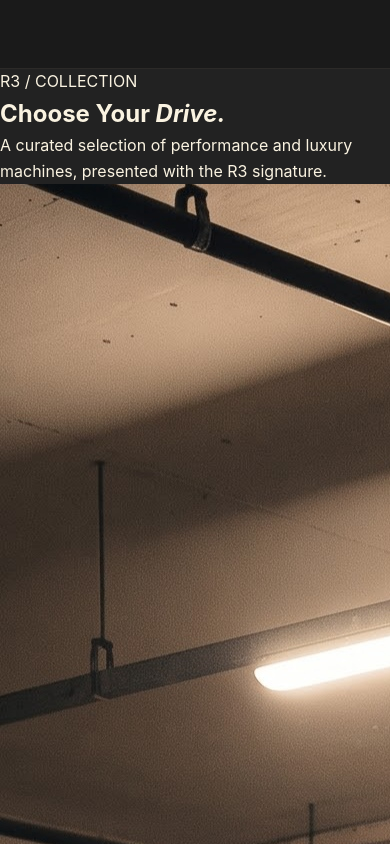
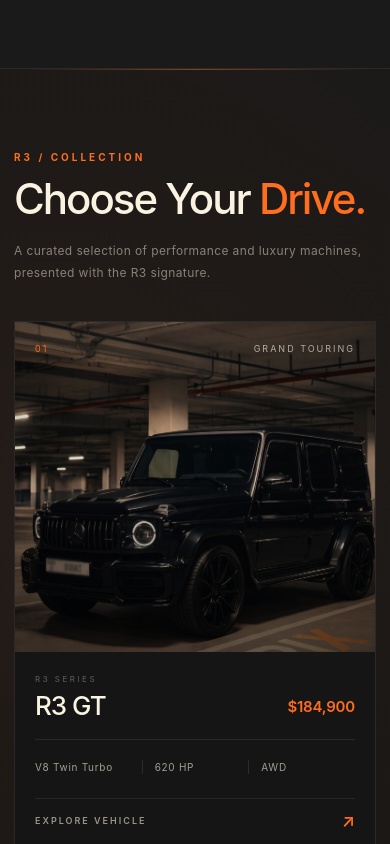
Before and after one commit to 7mud2007a/R3-car, a React app: page / in a window 390 px wide. Shown: the part 3040-3884 px from the top of the page. Built offline with nearby package versions, Linux system fonts and the light colour scheme; the HTML template or start-up script is replaced by a standard one.

Commit message:
Style luxury vehicle collection cards

```diff
--- a/src/components/CarGallery.css
+++ b/src/components/CarGallery.css
@@ -1,151 +1,298 @@
 .car-gallery {
-  --gallery-height: calc(100vh * var(--car-count));
   position: relative;
-  height: var(--gallery-height);
-  background: var(--color-dark, #222);
+  padding: clamp(90px, 10vw, 150px) 0;
+  background:
+    radial-gradient(circle at 15% 15%, rgba(255, 109, 31, 0.06), transparent 28%),
+    linear-gradient(180deg, #181818 0%, #101010 100%);
   color: var(--color-cream, #faf3e1);
-  overflow: clip;
+  overflow: hidden;
 }
 
-.car-gallery-sticky {
-  position: sticky;
+.car-gallery::before {
+  content: "";
+  position: absolute;
   top: 0;
-  height: 100vh;
-  width: 100%;
-  overflow: hidden;
-  display: flex;
-  align-items: center;
-  background:
-    radial-gradient(circle at 80% 50%, rgba(210, 105, 30, 0.08), transparent 30%),
-    #222;
+  left: 6vw;
+  right: 6vw;
+  height: 1px;
+  background: linear-gradient(90deg, transparent, rgba(255,109,31,.45), transparent);
 }
 
-.car-gallery-track {
-  display: flex;
-  align-items: center;
-  gap: 0;
-  height: 100%;
-  width: max-content;
-  will-change: transform;
-  padding: 0;
-  transition: transform 40ms linear;
+.car-gallery-shell {
+  width: min(1240px, calc(100% - 48px));
+  margin: 0 auto;
 }
 
-.car-gallery-card {
-  flex: 0 0 auto;
-  width: auto;
-  height: 100vh;
-  display: flex;
-  align-items: center;
-  justify-content: center;
-  border-right: 1px solid #000;
+.car-gallery-header {
+  display: grid;
+  grid-template-columns: minmax(0, 1fr) minmax(280px, 420px);
+  gap: 60px;
+  align-items: end;
+  margin-bottom: 54px;
 }
 
-.car-gallery-frame {
-  position: relative;
-  width: auto;
-  height: 100vh;
-  overflow: visible;
-  background: transparent;
-  isolation: isolate;
+.car-gallery-eyebrow {
+  display: block;
+  margin-bottom: 16px;
+  color: var(--color-orange, #ff6d1f);
+  font-family: var(--font-sans);
+  font-size: 10px;
+  font-weight: 700;
+  letter-spacing: 3px;
+  text-transform: uppercase;
 }
 
-.car-gallery-frame img {
-  width: auto;
-  height: 100%;
-  max-width: none;
-  display: block;
-  object-fit: contain;
-  object-position: center;
-  user-select: none;
-  -webkit-user-drag: none;
+.car-gallery-header h2 {
+  margin: 0;
+  font-family: var(--font-sans);
+  font-size: clamp(42px, 6vw, 82px);
+  font-weight: 500;
+  letter-spacing: -3px;
+  line-height: .88;
 }
 
-.car-gallery-shade {
+.car-gallery-header h2 em {
+  color: var(--color-orange, #ff6d1f);
+  font-style: normal;
+}
+
+.car-gallery-header p {
+  margin: 0 0 4px;
+  max-width: 390px;
+  color: rgba(250,243,225,.48);
+  font-family: var(--font-sans);
+  font-size: 12px;
+  line-height: 1.8;
+  letter-spacing: .4px;
+}
+
+.car-gallery-grid {
+  display: grid;
+  grid-template-columns: repeat(2, minmax(0, 1fr));
+  gap: 24px;
+}
+
+.car-card {
+  position: relative;
+  overflow: hidden;
+  background: #151515;
+  border: 1px solid rgba(250,243,225,.09);
+  transition:
+    transform .45s cubic-bezier(.22,.8,.2,1),
+    border-color .35s ease,
+    box-shadow .35s ease;
+}
+
+.car-card:nth-child(3n) {
+  grid-column: 1 / -1;
+}
+
+.car-card:hover {
+  transform: translateY(-6px);
+  border-color: rgba(255,109,31,.38);
+  box-shadow: 0 24px 70px rgba(0,0,0,.34);
+}
+
+.car-card-image {
+  position: relative;
+  height: clamp(300px, 34vw, 500px);
+  overflow: hidden;
+  background: #111;
+}
+
+.car-card:nth-child(3n) .car-card-image {
+  height: clamp(340px, 40vw, 570px);
+}
+
+.car-card-image img {
+  width: 100%;
+  height: 100%;
+  display: block;
+  object-fit: cover;
+  object-position: center;
+  filter: saturate(.9);
+  transition:
+    transform .8s cubic-bezier(.22,.8,.2,1),
+    filter .5s ease;
+}
+
+.car-card:hover .car-card-image img {
+  transform: scale(1.045);
+  filter: saturate(1.05);
+}
+
+.car-card-overlay {
   position: absolute;
   inset: 0;
-  z-index: 1;
   background:
-    linear-gradient(to bottom, rgba(0,0,0,.18), transparent 25%, transparent 68%, rgba(0,0,0,.28)),
-    linear-gradient(90deg, rgba(0,0,0,.12), transparent 30%, transparent 70%, rgba(0,0,0,.12));
+    linear-gradient(180deg, rgba(0,0,0,.08), transparent 38%, rgba(0,0,0,.62)),
+    linear-gradient(90deg, rgba(0,0,0,.16), transparent 45%, rgba(0,0,0,.1));
   pointer-events: none;
 }
 
-.car-gallery-index {
+.car-card-number,
+.car-card-type {
   position: absolute;
   z-index: 2;
+  top: 20px;
+  font-family: var(--font-sans);
+  font-size: 9px;
+  letter-spacing: 2px;
+  text-transform: uppercase;
+}
+
+.car-card-number {
   left: 20px;
-  bottom: 18px;
-  font-family: var(--font-sans);
-  font-size: 0.62rem;
-  letter-spacing: 3px;
+  color: var(--color-orange, #ff6d1f);
+}
+
+.car-card-type {
+  right: 20px;
   color: rgba(250,243,225,.65);
 }
 
-.car-gallery-intro {
-  position: absolute;
-  z-index: 5;
-  top: 28px;
-  left: max(5vw, 24px);
-  right: max(5vw, 24px);
-  display: flex;
-  justify-content: space-between;
-  pointer-events: none;
-  font-family: var(--font-sans);
-  font-size: 0.58rem;
-  letter-spacing: 3px;
-  color: rgba(250,243,225,.62);
+.car-card-content {
+  padding: 25px 26px 24px;
 }
 
-.car-gallery-intro span {
-  color: var(--color-orange, #d2691e);
+.car-card-heading {
+  display: flex;
+  align-items: end;
+  justify-content: space-between;
+  gap: 20px;
+  padding-bottom: 20px;
+  border-bottom: 1px solid rgba(250,243,225,.09);
 }
 
-.car-gallery-intro i {
-  font-style: normal;
+.car-card-label {
+  display: block;
+  margin-bottom: 7px;
+  color: rgba(250,243,225,.34);
+  font-family: var(--font-sans);
+  font-size: 8px;
+  letter-spacing: 2.5px;
 }
 
-.car-gallery-hint {
-  position: absolute;
-  z-index: 5;
-  right: max(5vw, 24px);
-  bottom: 28px;
+.car-card-heading h3 {
+  margin: 0;
+  color: var(--color-cream, #faf3e1);
+  font-family: var(--font-sans);
+  font-size: clamp(26px, 3vw, 38px);
+  font-weight: 500;
+  letter-spacing: -1px;
+  line-height: 1;
+}
+
+.car-card-heading strong {
+  flex-shrink: 0;
+  color: var(--color-orange, #ff6d1f);
+  font-family: var(--font-sans);
+  font-size: 15px;
+  font-weight: 600;
+  letter-spacing: -.2px;
+}
+
+.car-card-specs {
+  display: grid;
+  grid-template-columns: repeat(3, 1fr);
+  gap: 0;
+  margin-top: 20px;
+}
+
+.car-card-specs span {
+  padding: 0 12px;
+  border-left: 1px solid rgba(250,243,225,.1);
+  color: rgba(250,243,225,.62);
+  font-family: var(--font-sans);
+  font-size: 10px;
+  line-height: 1.4;
+  letter-spacing: .7px;
+}
+
+.car-card-specs span:first-child {
+  padding-left: 0;
+  border-left: 0;
+}
+
+.car-card-action {
+  width: 100%;
+  margin-top: 24px;
+  padding: 12px 0 0;
   display: flex;
   align-items: center;
-  gap: 0;
+  justify-content: space-between;
+  border: 0;
+  border-top: 1px solid rgba(250,243,225,.08);
+  background: transparent;
+  color: rgba(250,243,225,.58);
   font-family: var(--font-sans);
-  font-size: 0.55rem;
+  font-size: 9px;
+  font-weight: 600;
   letter-spacing: 2px;
-  color: rgba(250,243,225,.48);
-  pointer-events: none;
+  text-transform: uppercase;
+  cursor: pointer;
+  transition: color .25s ease, padding .3s ease;
 }
 
-.hint-line {
-  width: 46px;
-  height: 1px;
-  background: rgba(250,243,225,.48);
+.car-card-action span:last-child {
+  color: var(--color-orange, #ff6d1f);
+  font-size: 17px;
+  letter-spacing: 0;
+  transition: transform .3s ease;
 }
 
-@media (max-width: 700px) {
-  .car-gallery-track {
-    gap: 0;
-    padding: 0;
+.car-card-action:hover {
+  padding-left: 4px;
+  color: var(--color-cream, #faf3e1);
+}
+
+.car-card-action:hover span:last-child {
+  transform: translate(3px, -3px);
+}
+
+@media (max-width: 760px) {
+  .car-gallery {
+    padding: 80px 0;
   }
 
-  .car-gallery-intro {
-    top: 20px;
-    left: 20px;
-    right: 20px;
+  .car-gallery-shell {
+    width: min(100% - 28px, 620px);
   }
 
-  .car-gallery-hint {
-    right: 20px;
-    bottom: 20px;
+  .car-gallery-header {
+    grid-template-columns: 1fr;
+    gap: 22px;
+    margin-bottom: 34px;
+  }
+
+  .car-gallery-header h2 {
+    letter-spacing: -2px;
+  }
+
+  .car-gallery-grid {
+    grid-template-columns: 1fr;
+    gap: 18px;
+  }
+
+  .car-card:nth-child(3n) {
+    grid-column: auto;
+  }
+
+  .car-card-image,
+  .car-card:nth-child(3n) .car-card-image {
+    height: 330px;
+  }
+
+  .car-card-content {
+    padding: 21px 20px;
   }
 }
 
 @media (prefers-reduced-motion: reduce) {
-  .car-gallery-track {
+  .car-card,
+  .car-card-image img,
+  .car-card-action,
+  .car-card-action span:last-child {
     transition: none;
   }
 }
```
